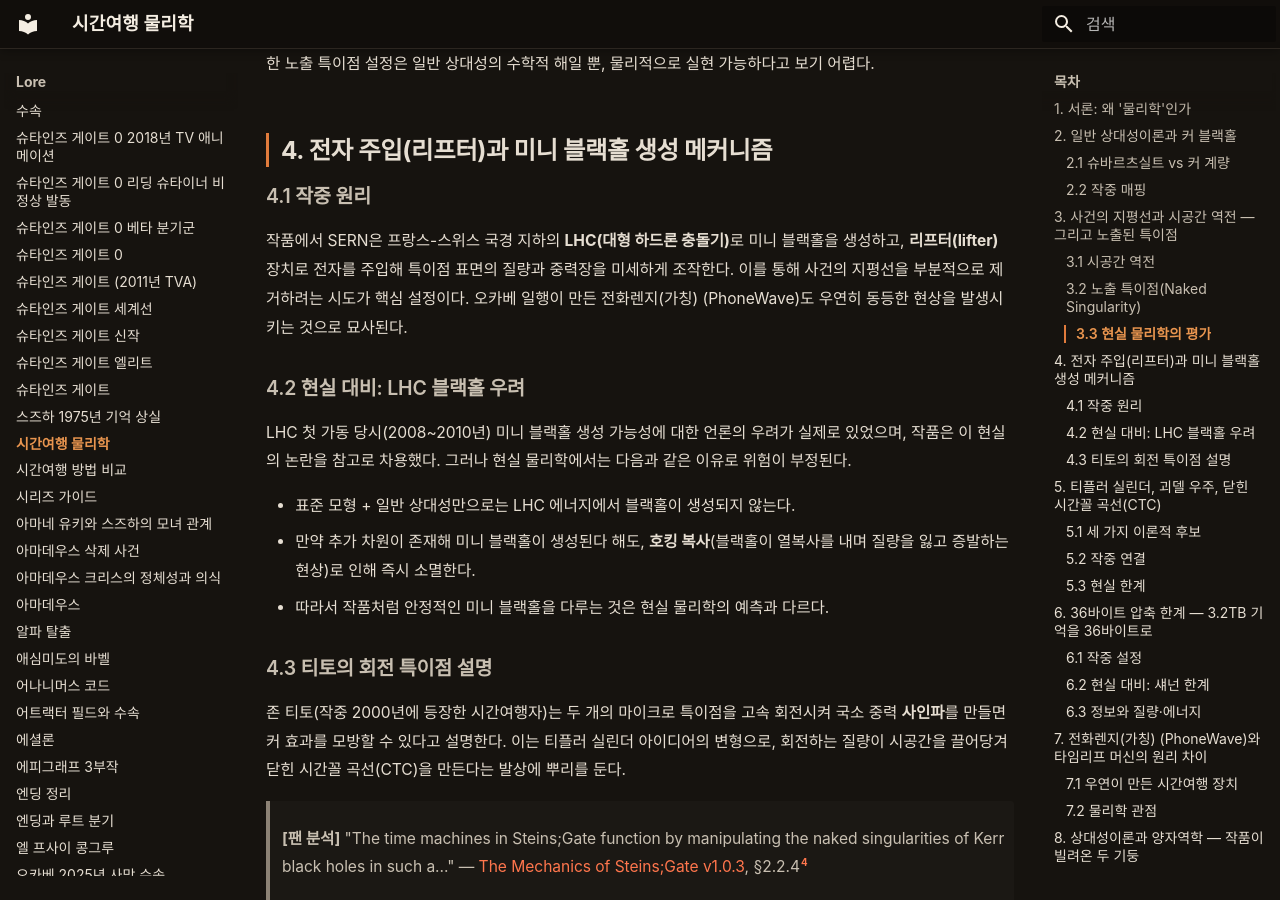
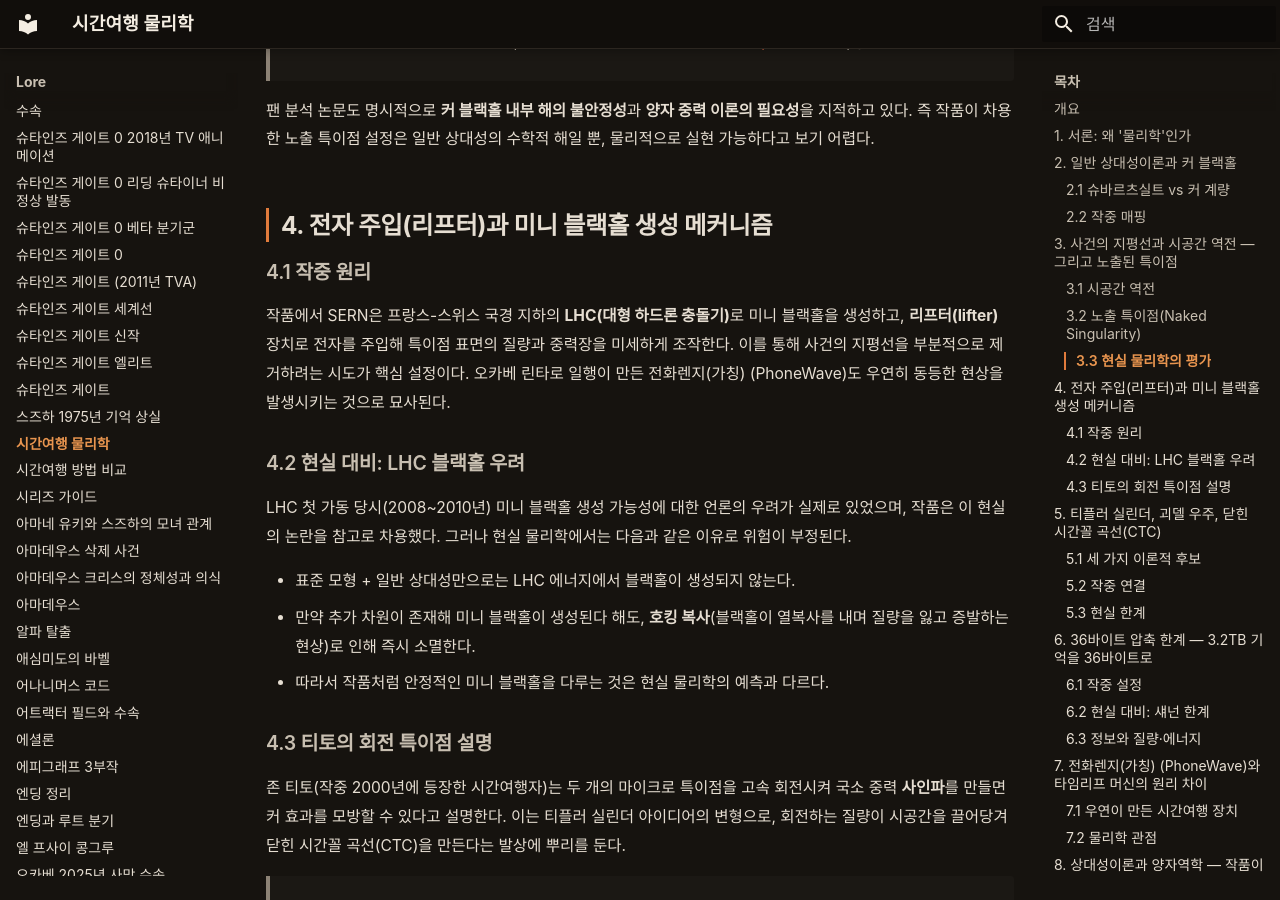
Before and after one commit to sgwiki/sgwiki.github.io, an MkDocs documentation site: the page built from wiki/lore/시간여행-물리학.md, in a window 1280 px wide and 900 px high, scrolled down 2286 px. Built offline with MkDocs 1.6.1 and Material for MkDocs 9.7.7, drawn with Linux system fonts in a browser that asks for light colours; some web fonts are replaced.

Commit message:
chore(wiki): 시간여행-물리학 정비 — frontmatter spoiler(endgame) 추가·## 개요 헤더 삽입·인물명 풀네임(오카베 린타로 일행)
Co-Authored-By: Claude Opus 4.6 <noreply@anthropic.com>

```diff
--- a/wiki/lore/시간여행-물리학.md
+++ b/wiki/lore/시간여행-물리학.md
@@ -1,11 +1,14 @@
 ---
 description: "슈타인즈 게이트는 현대 물리학의 두 기둥인 일반 상대성이론과 양자역학에서 어휘를 정교하게 빌려와 자신만의 시간여행 체계를 구축한 작품이다. 이 문서는 어디까지가 검증된 물리학의 언어이고, 어디서부터가 작품 오리지널의 창작 허용인지를 정면으로 대비한다."
+spoiler: endgame
 ---
 
 !!! warning "스포일러"
     이 문서는 슈타인즈 게이트 시간여행 메커니즘의 전모(타임머신 완성, 커 블랙홀 트레이서, 특이점 노출, 36바이트 압축, 베타 세계선의 타임머신 개발 등)를 포함합니다. 본편 트루 엔딩과 슈타인즈 게이트 0의 핵심 반전 요소가 설정 설명 목적으로 언급됩니다.
 
 # 슈타인즈 게이트 시간여행 물리학 (Physics of Time Travel in Steins;Gate)
+
+## 개요
 
 슈타인즈 게이트는 현대 물리학의 두 기둥인 **일반 상대성이론**과 **양자역학**에서 어휘를 정교하게 빌려와 자신만의 시간여행 체계를 구축한 작품이다. 이 문서는 어디까지가 검증된 물리학의 언어이고, 어디서부터가 작품 오리지널의 창작 허용인지를 정면으로 대비한다.
 
@@ -51,7 +54,7 @@ description: "슈타인즈 게이트는 현대 물리학의 두 기둥인 일반
 
 ### 4.1 작중 원리
 
-작품에서 SERN은 프랑스-스위스 국경 지하의 **LHC(대형 하드론 충돌기)**로 미니 블랙홀을 생성하고, **리프터(lifter)** 장치로 전자를 주입해 특이점 표면의 질량과 중력장을 미세하게 조작한다. 이를 통해 사건의 지평선을 부분적으로 제거하려는 시도가 핵심 설정이다. 오카베 일행이 만든 전화렌지(가칭) (PhoneWave)도 우연히 동등한 현상을 발생시키는 것으로 묘사된다.
+작품에서 SERN은 프랑스-스위스 국경 지하의 **LHC(대형 하드론 충돌기)**로 미니 블랙홀을 생성하고, **리프터(lifter)** 장치로 전자를 주입해 특이점 표면의 질량과 중력장을 미세하게 조작한다. 이를 통해 사건의 지평선을 부분적으로 제거하려는 시도가 핵심 설정이다. 오카베 린타로 일행이 만든 전화렌지(가칭) (PhoneWave)도 우연히 동등한 현상을 발생시키는 것으로 묘사된다.
 
 ### 4.2 현실 대비: LHC 블랙홀 우려
 
```
